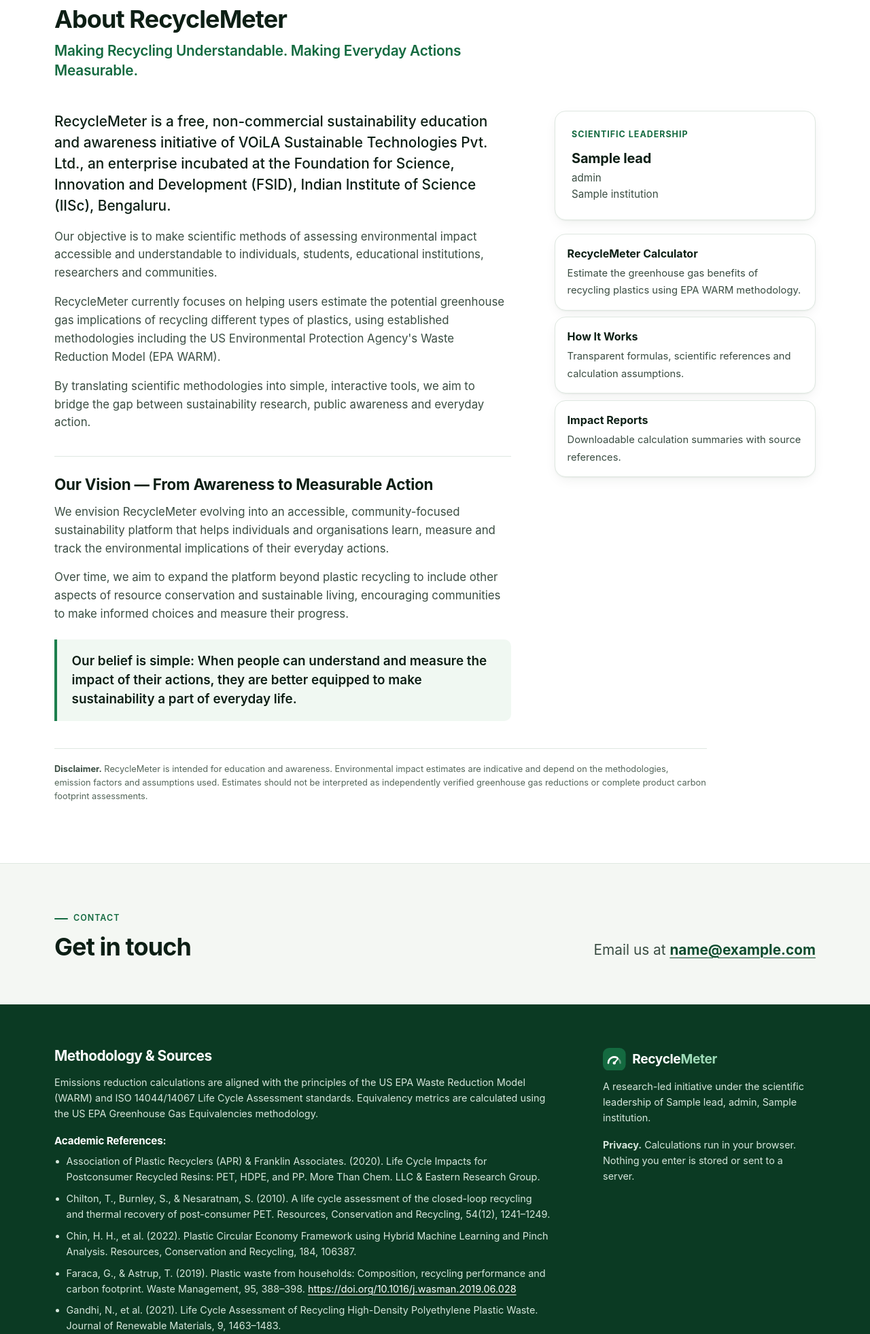
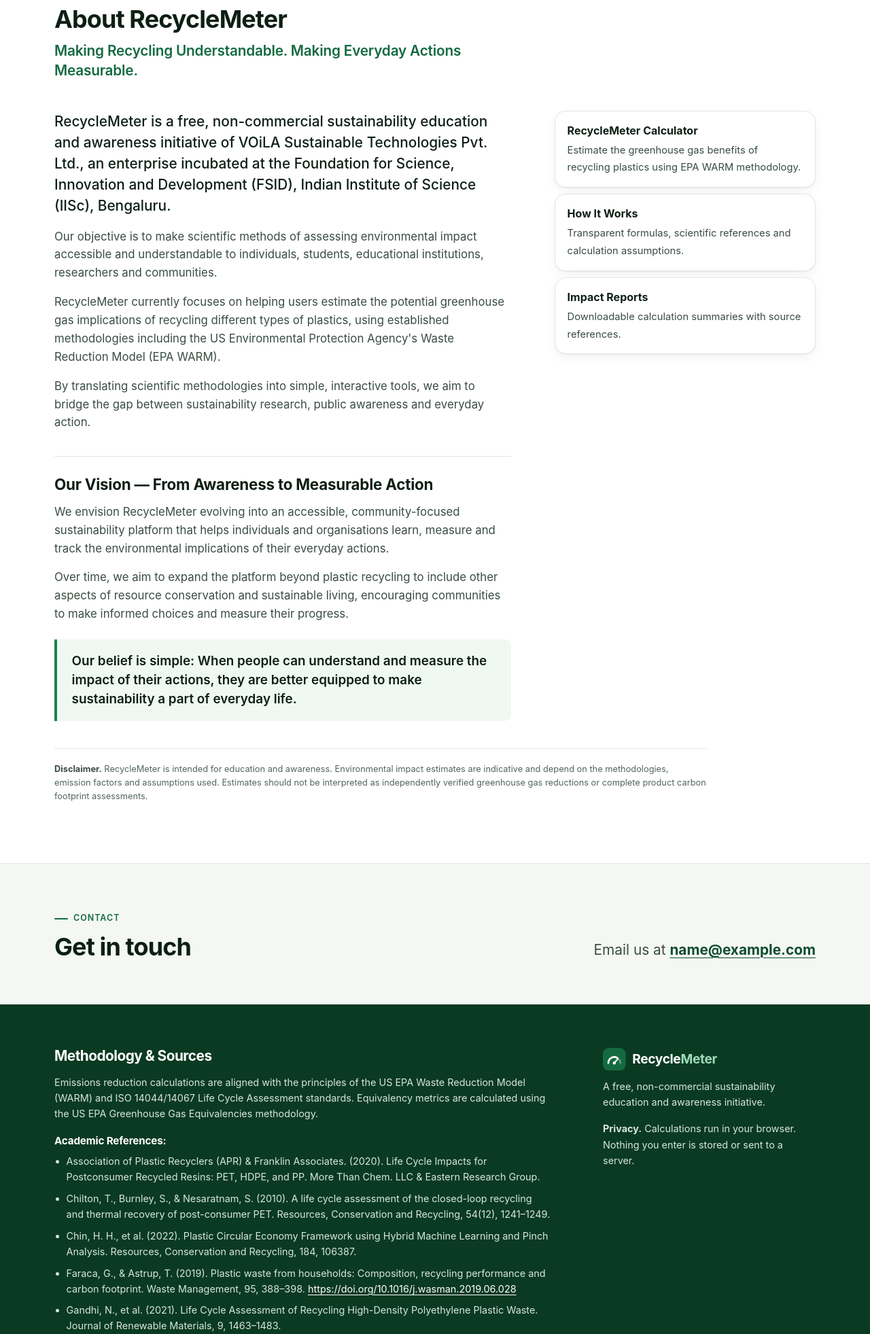
Before and after one commit to Convative007/recyclemeter, a Python web app: template templates/index.html in a window 1280 px wide. Shown: the part 3383-5346 px from the top of the page at 68% size. Run offline with Jinja, Linux system fonts and the light colour scheme; the template is opened without the code that fills it: most values are stand-ins (such as "Sample title", 1, 10 or a date in 2020).

Commit message:
Remove scientific-lead references from site, config and docs
Co-Authored-By: Claude Opus 5.5 <noreply@anthropic.com>

```diff
--- a/data/site.json
+++ b/data/site.json
@@ -2,11 +2,6 @@
   "name": "RecycleMeter",
   "tagline": "Plastic recycling impact calculator",
   "description": "Estimate the greenhouse gas emissions avoided by recycling plastic, and see what they mean in everyday terms.",
-  "lead": {
-    "name": "Prof. Suryasarathi Bose",
-    "role": "Department of Materials Engineering",
-    "institution": "Indian Institute of Science (IISc), Bengaluru"
-  },
   "year": 2026,
   "email": "impact@recyclemeter.org"
 }
--- a/static/css/main.css
+++ b/static/css/main.css
@@ -295,11 +295,7 @@ details.assume li { margin-bottom: .45rem; }
 @media (max-width: 60rem) { .about { grid-template-columns: minmax(0, 1fr); } }
 .about-text p { font-size: 1.05rem; color: var(--ink-2); }
 .about-text > p:first-of-type { font-size: clamp(1.1rem, 1rem + .4vw, 1.3rem); color: var(--ink); font-weight: 500; line-height: 1.5; }
-.lead-card { padding: 1.5rem; }
-.lead-card .role { font-size: .78rem; font-weight: 650; letter-spacing: .08em; text-transform: uppercase; color: var(--green-700); margin-bottom: .9rem; }
-.lead-card h3 { font-size: 1.25rem; margin-bottom: .35rem; }
-.lead-card p { margin: 0; color: var(--ink-2); font-size: .95rem; }
-.offer { list-style: none; padding: 0; margin: 1.25rem 0 0; display: grid; gap: .6rem; }
+.offer { list-style: none; padding: 0; margin: 0; display: grid; gap: .6rem; }
 .offer li { padding: 1rem 1.1rem; }
 .offer b { display: block; margin-bottom: .15rem; }
 .offer span { color: var(--ink-2); font-size: .92rem; }
--- a/templates/base.html
+++ b/templates/base.html
@@ -48,7 +48,7 @@
       </div>
       <div>
         <a class="brand" href="index.html#calculator" aria-label="{{ site.name }} home">{{ logo() }}{{ wordmark() }}</a>
-        <p>A research-led initiative under the scientific leadership of {{ site.lead.name }}, {{ site.lead.role }}, {{ site.lead.institution }}.</p>
+        <p>A free, non-commercial sustainability education and awareness initiative.</p>
         <p><b>Privacy.</b> Calculations run in your browser. Nothing you enter is stored or sent to a server.</p>
       </div>
     </div>
--- a/templates/index.html
+++ b/templates/index.html
@@ -243,11 +243,6 @@
         </div>
       </div>
       <div>
-        <div class="card lead-card">
-          <div class="role">Scientific leadership</div>
-          <h3>{{ site.lead.name }}</h3>
-          <p>{{ site.lead.role }}<br>{{ site.lead.institution }}</p>
-        </div>
         <ul class="offer">
           <li class="card"><a href="#calculator"><b>RecycleMeter Calculator</b><span>Estimate the greenhouse gas benefits of recycling plastics using EPA WARM methodology.</span></a></li>
           <li class="card"><a href="#how-it-works"><b>How It Works</b><span>Transparent formulas, scientific references and calculation assumptions.</span></a></li>
```
Also changed, not shown: tests/test_browser.py (+8 -1 lines), README.md.
